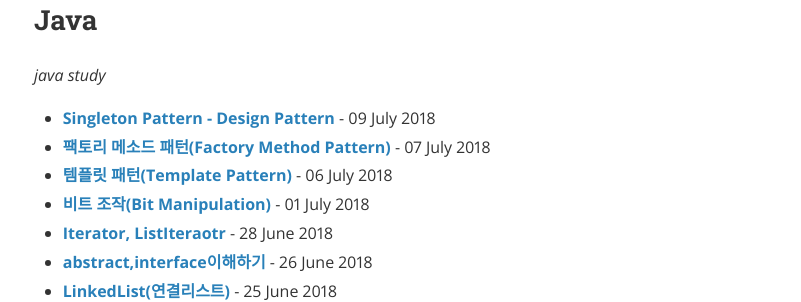
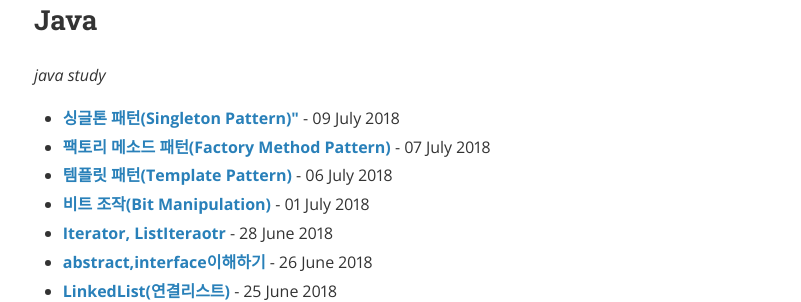
Before and after one commit to EunHyeJung/EunHyeJung.github.io, a Jekyll site: the page built from index.html, in a window 1280 px wide and 900 px high, scrolled down 929 px. Shown: the part 153-455 px from the top of the window, without its empty margins (238-1039 px from the left). Built offline with Jekyll 4.4.1, drawn with Linux system fonts in a browser that asks for light colours; nearby versions of some CDN libraries; the list of posts is cut into pages by our own code.

Commit message:
Update 2018-07-09-java-design-pattern-singleton.md

```diff
--- a/_posts/2018-07-09-java-design-pattern-singleton.md
+++ b/_posts/2018-07-09-java-design-pattern-singleton.md
@@ -1,6 +1,6 @@
 ---
 layout: post
-title:  "Singleton Pattern - Design Pattern"
+title:  싱글톤 패턴(Singleton Pattern)"
 date:   2018-07-09
 author: EunHye Jung
 categories: java
```
